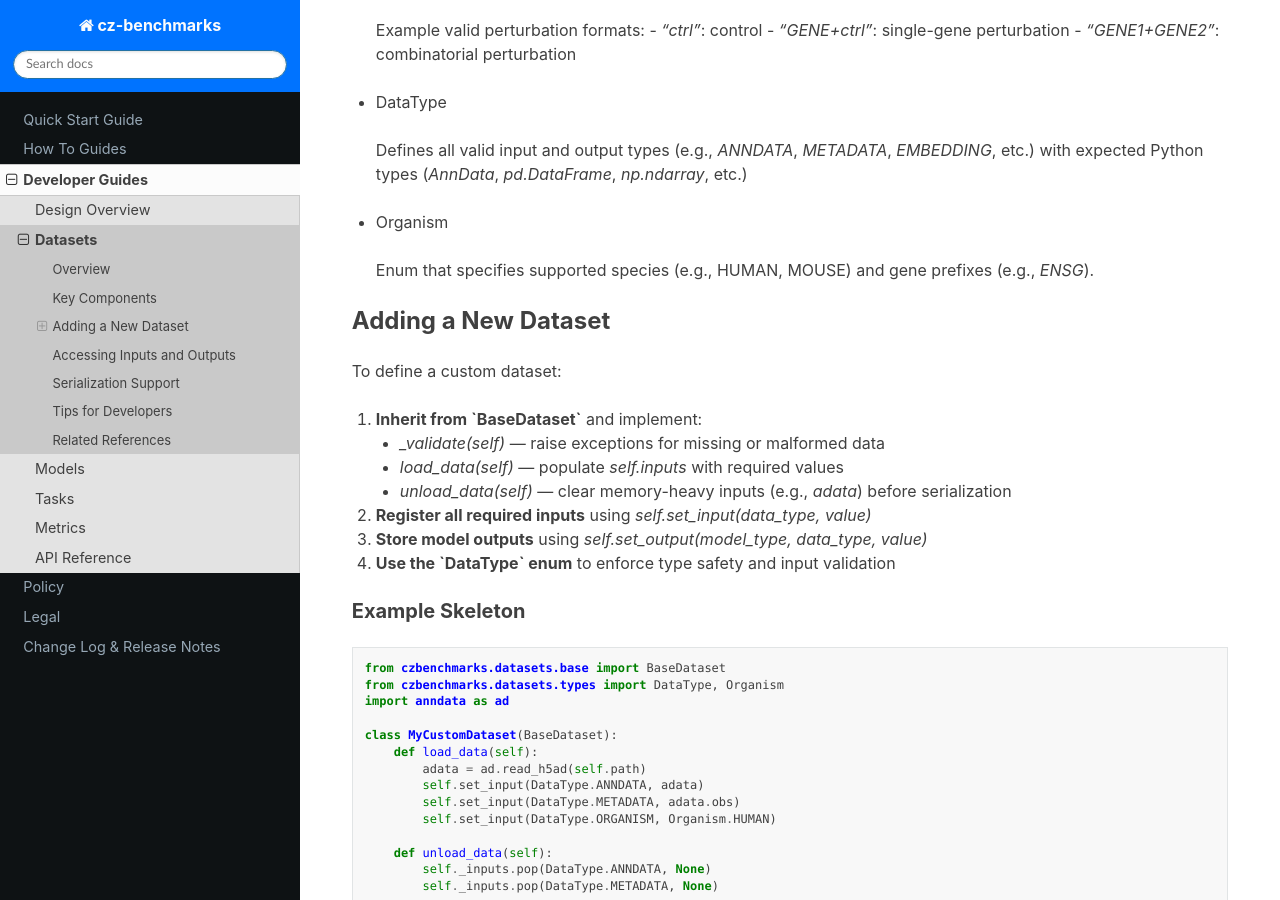
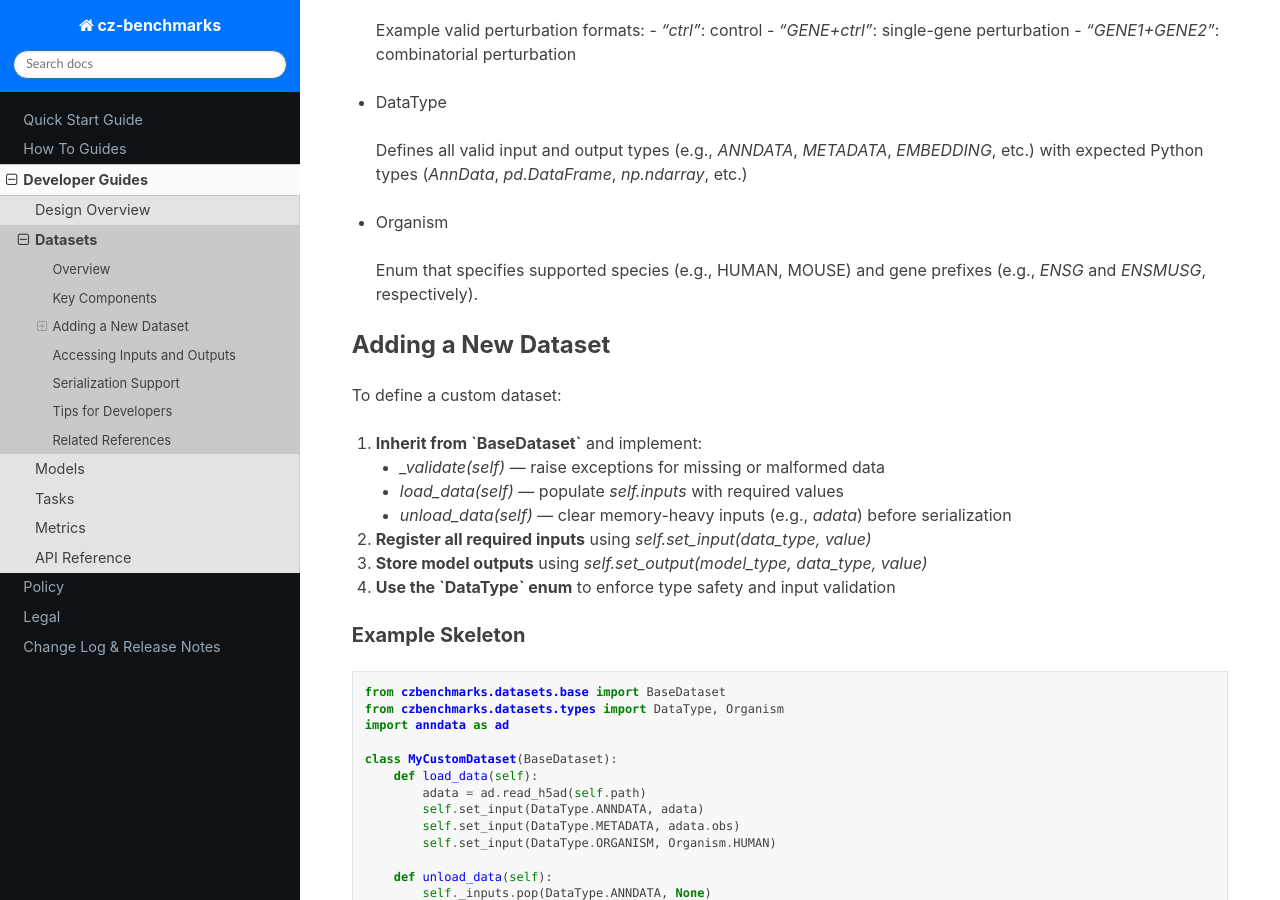
Before and after one commit to chanzuckerberg/cz-benchmarks, a Sphinx documentation site: the page built from docs/source/developer_guides/datasets.rst, in a window 1280 px wide and 900 px high, scrolled down 1158 px. Built offline with Sphinx 7.4.7 and the Read the Docs theme 3.1.0, drawn with Linux system fonts in a browser that asks for light colours; pages that are not in the unit, such as notebooks, are missing from menus.

Commit message:
Update docs/source/developer_guides/datasets.rst
Co-authored-by: Michelle Gill <1757241+mlgill@users.noreply.github.com>

```diff
--- a/docs/source/developer_guides/datasets.rst
+++ b/docs/source/developer_guides/datasets.rst
@@ -55,7 +55,7 @@ Key Components
   with expected Python types (`AnnData`, `pd.DataFrame`, `np.ndarray`, etc.)
 
 -  :doc:`Organism <../autoapi/czbenchmarks/datasets/types/index>`
-  Enum that specifies supported species (e.g., HUMAN, MOUSE) and gene prefixes (e.g., `ENSG`).
+  Enum that specifies supported species (e.g., HUMAN, MOUSE) and gene prefixes (e.g., `ENSG` and `ENSMUSG`, respectively).
 
 Adding a New Dataset
 ---------------------
```
